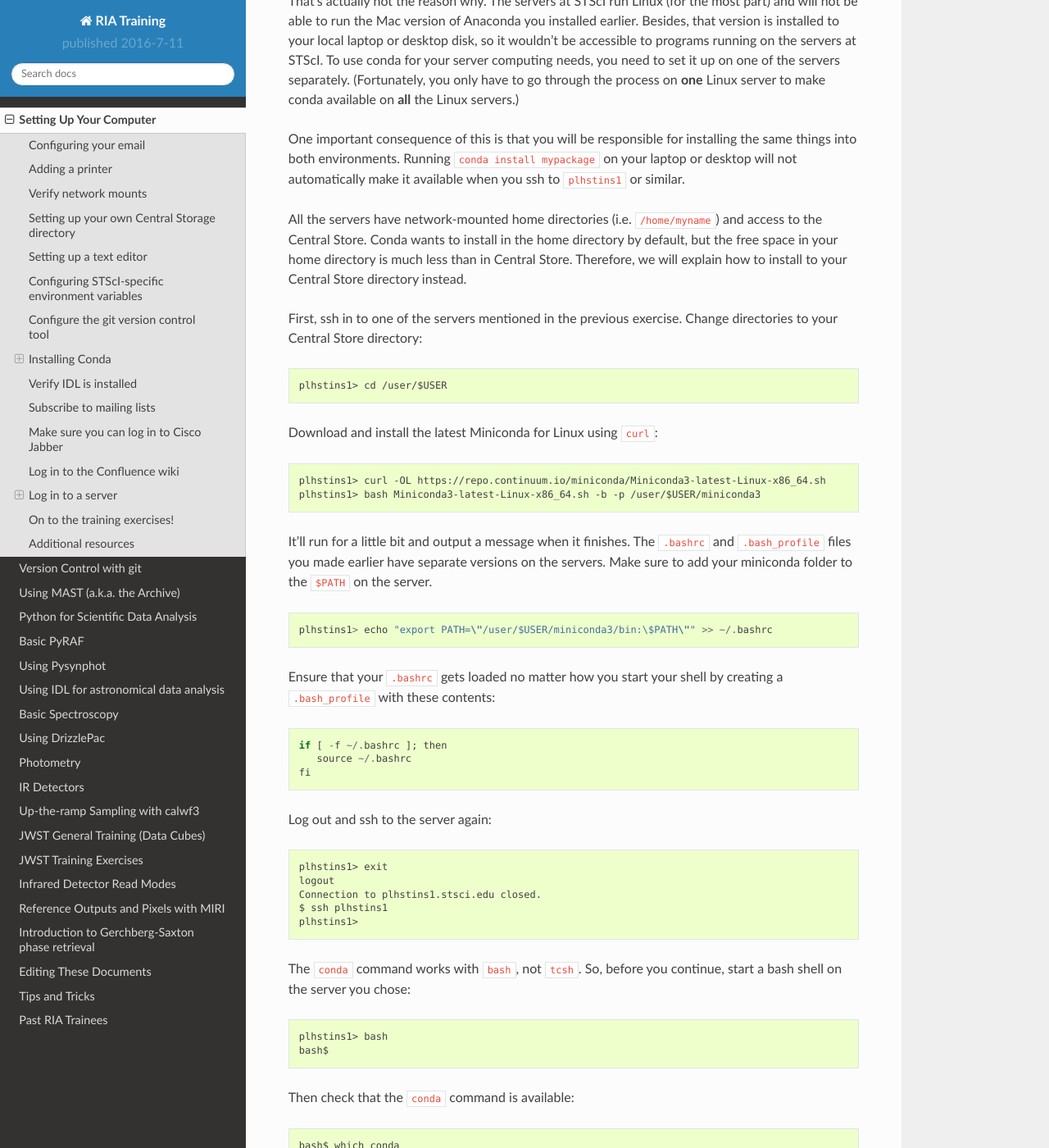
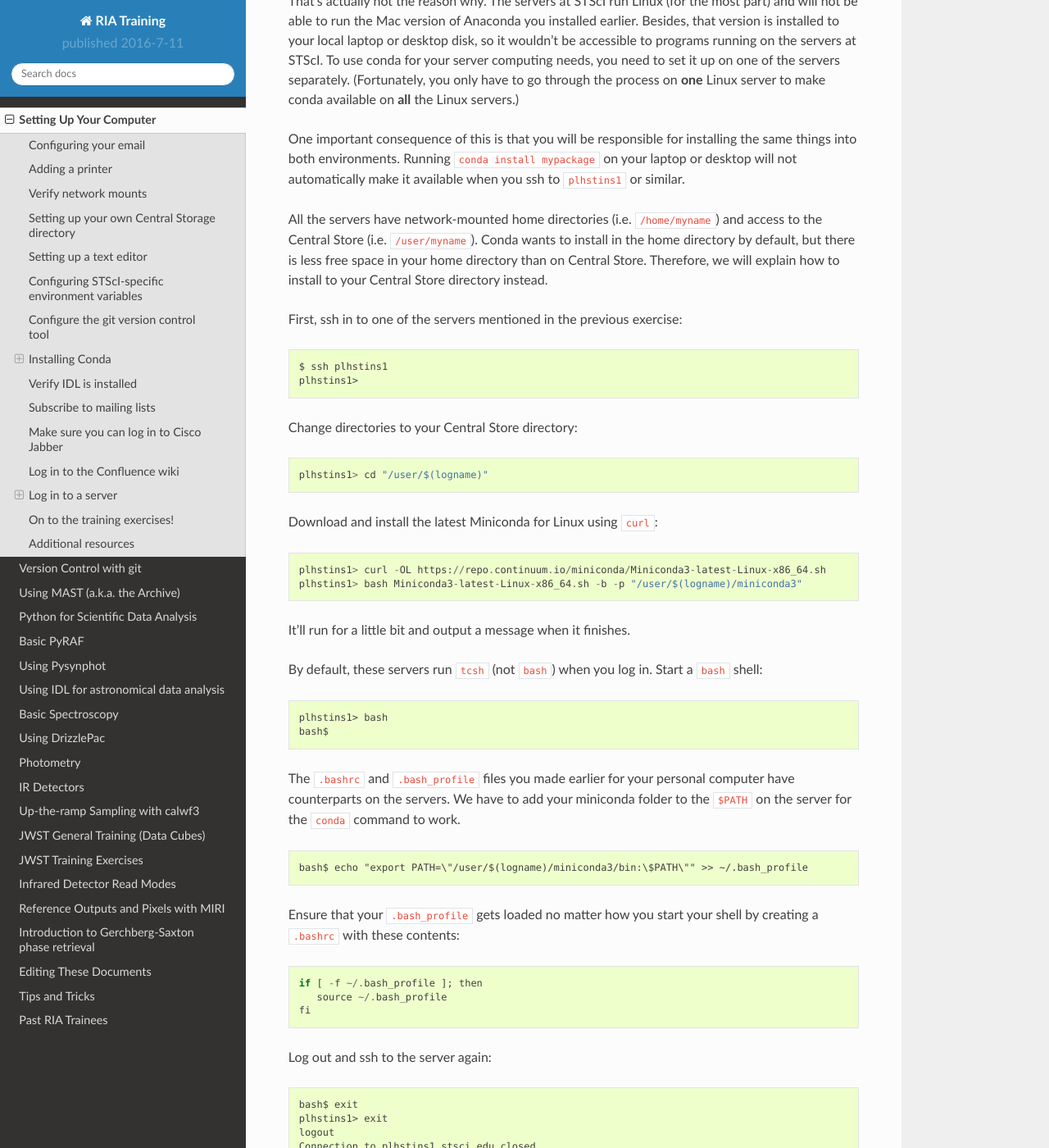
Before and after one commit to staceybright/training-library, a Sphinx documentation site: the page built from source/computer_setup.txt, in a window 1280 px wide and 1400 px high, scrolled down 12522 px. Shown: the whole window at 82% size. Built offline with Sphinx 7.4.7 and the Read the Docs theme 2.0.0, drawn with Linux system fonts in a browser that asks for light colours; some of the changed text lies outside the part shown.

Commit message:
Make .bash_profile the 'main' file and .bashrc the one that sources .bash_profile for consistency.

```diff
--- a/source/computer_setup.txt
+++ b/source/computer_setup.txt
@@ -133,17 +133,17 @@
 
 Close your terminal, and open a new one to finalize this change.
 
-Now, you need to set the environment variables in the file ``.bashrc`` in your home directory. This file probably does not exist so you will have to create it.
+Now, you need to set the environment variables in the file ``.bash_profile`` in your home directory. This file probably does not exist so you will have to create it.
 
-Open (or create) ``.bashrc`` with the following command::
+Open (or create) ``.bash_profile`` with the following command::
 
-   edit ~/.bashrc
+   edit ~/.bash_profile
 
 .. tip::
 
    Files starting with a ``.`` are hidden in the Finder, so it's often easier to open them from the command line.
 
-Here is an example ``.bashrc`` that you can copy and paste into yours::
+Here is an example ``.bash_profile`` that you can copy and paste into yours::
 
     # Paths and stuff for accessing CDBS stuff
     # For WFC3
@@ -173,17 +173,17 @@
 
 To apply these changes, save the file and typing the following into the command line::
 
-    source ~/.bashrc
+    source ~/.bash_profile
 
 To check that your changes have taken effect, open a **new terminal window** and type ``echo $oref``. You should see the value for ``oref`` from above printed out in the terminal.
 
-There are a few different files that can be executed when opening a new terminal, depending on arcane details everyone would rather ignore [#bashrc]_. To make sure your ``.bashrc`` file gets sourced no matter how ``bash`` is started, it is necessary to make a ``.bash_profile`` file that simply loads the contents of ``.bashrc``. This is what that would look like::
+There are a few different files that can be executed when opening a new terminal, depending on arcane details everyone would rather ignore [#bashrc]_. To make sure your ``.bash_profile`` file gets sourced no matter how ``bash`` is started, it is necessary to make a ``.bashrc`` file that simply loads the contents of ``.bash_profile``. This is what that would look like::
 
-    if [ -f ~/.bashrc ]; then
-       source ~/.bashrc
+    if [ -f ~/.bash_profile ]; then
+       source ~/.bash_profile
     fi
 
-Save that in ``.bash_profile`` and shed a single tear for the ineffable complexity of the UNIX.
+Save that in ``.bashrc`` and shed a single tear for the ineffable complexity of the UNIX.
 
 .. tip::
 
@@ -382,30 +382,42 @@
 
 One important consequence of this is that you will be responsible for installing the same things into both environments. Running ``conda install mypackage`` on your laptop or desktop will not automatically make it available when you ssh to ``plhstins1`` or similar.
 
-All the servers have network-mounted home directories (i.e. ``/home/myname``) and access to the Central Store. Conda wants to install in the home directory by default, but the free space in your home directory is much less than in Central Store. Therefore, we will explain how to install to your Central Store directory instead.
+All the servers have network-mounted home directories (i.e. ``/home/myname``) and access to the Central Store (i.e. ``/user/myname``). Conda wants to install in the home directory by default, but there is less free space in your home directory than on Central Store. Therefore, we will explain how to install to your Central Store directory instead.
 
-First, ssh in to one of the servers mentioned in the previous exercise. Change directories to your Central Store directory::
+First, ssh in to one of the servers mentioned in the previous exercise::
 
-   plhstins1> cd /user/$USER
+   $ ssh plhstins1
+   plhstins1>
+
+Change directories to your Central Store directory::
+
+   plhstins1> cd "/user/$(logname)"
 
 Download and install the latest Miniconda for Linux using ``curl``::
 
    plhstins1> curl -OL https://repo.continuum.io/miniconda/Miniconda3-latest-Linux-x86_64.sh
-   plhstins1> bash Miniconda3-latest-Linux-x86_64.sh -b -p /user/$USER/miniconda3
+   plhstins1> bash Miniconda3-latest-Linux-x86_64.sh -b -p "/user/$(logname)/miniconda3"
 
-It'll run for a little bit and output a message when it finishes. The ``.bashrc`` and ``.bash_profile`` files you made earlier have separate versions on the servers. Make sure to add your miniconda folder to the ``$PATH`` on the server. ::
+It'll run for a little bit and output a message when it finishes.
 
+By default, these servers run ``tcsh`` (not ``bash``) when you log in. Start a ``bash`` shell::
 
-   plhstins1> echo "export PATH=\"/user/$USER/miniconda3/bin:\$PATH\"" >> ~/.bashrc
+   plhstins1> bash
+   bash$
 
-Ensure that your ``.bashrc`` gets loaded no matter how you start your shell by creating a ``.bash_profile`` with these contents::
+The ``.bashrc`` and ``.bash_profile`` files you made earlier for your personal computer have counterparts on the servers. We have to add your miniconda folder to the ``$PATH`` on the server for the ``conda`` command to work. ::
 
-    if [ -f ~/.bashrc ]; then
-       source ~/.bashrc
+   bash$ echo "export PATH=\"/user/$(logname)/miniconda3/bin:\$PATH\"" >> ~/.bash_profile
+
+Ensure that your ``.bash_profile`` gets loaded no matter how you start your shell by creating a ``.bashrc`` with these contents::
+
+    if [ -f ~/.bash_profile ]; then
+       source ~/.bash_profile
     fi
 
 Log out and ssh to the server again::
 
+   bash$ exit
    plhstins1> exit
    logout
    Connection to plhstins1.stsci.edu closed.
```
